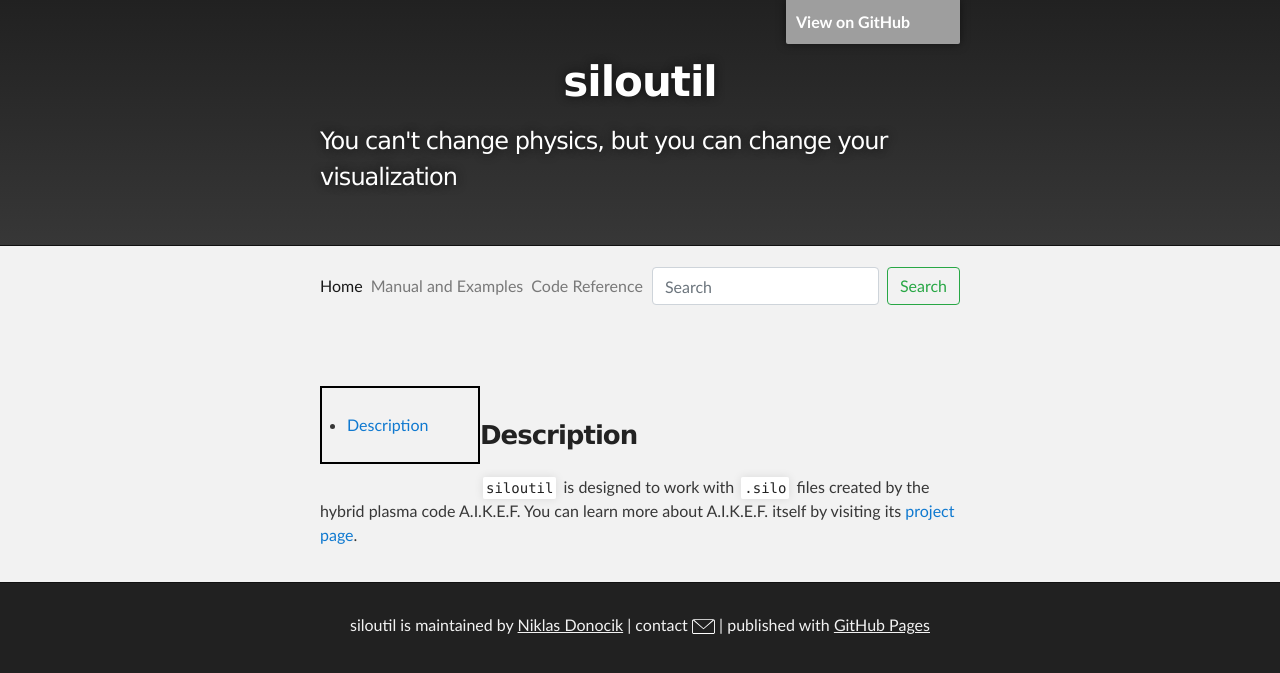
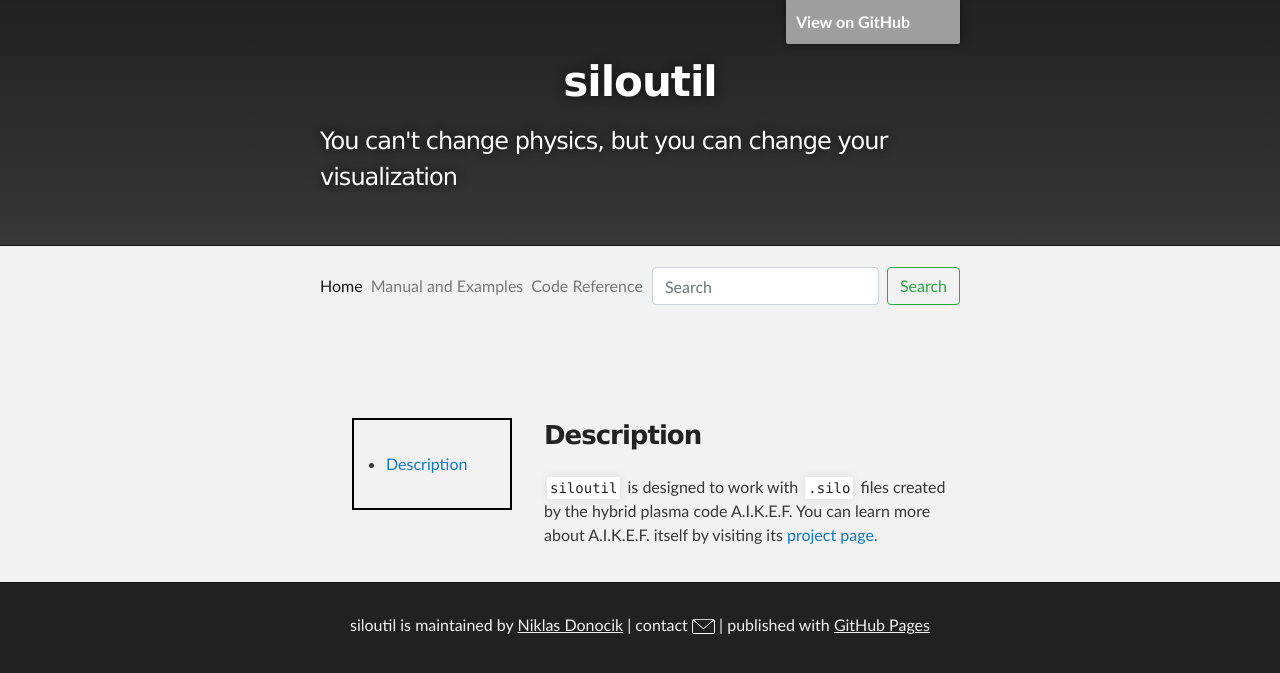
Before and after one commit to siloutil/siloutil.github.io, a Jekyll site: the page built from README.md, in a window 1280 px wide. Shown: the top 673 px of the page. Built offline with Jekyll 4.4.1, drawn with Linux system fonts in a browser that asks for light colours; our own code applies the rules of GitHub Pages for plain Markdown files; grey boxes are pictures that could not be loaded.

Commit message:
Update style.css

```diff
--- a/css/style.css
+++ b/css/style.css
@@ -610,5 +610,6 @@ form{
     width: 25%;
     float: left;
     border: 2px solid black;
-    padding: 25px;
+    padding: 5%;
+    margin: 5%;
 }
```
